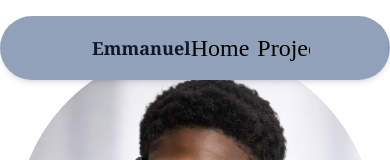
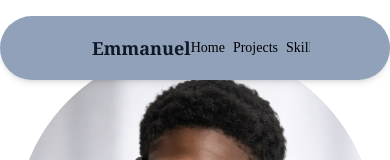
Before and after one commit to Emmanuelodey2/Porfolio, a Next.js app: page / in a window 390 px wide. Shown: the top 160 px of the page. Built offline with nearby package versions, Linux system fonts and the light colour scheme; a web font is replaced by a local one.

Commit message:
Adjust Navbar link text size for responsiveness

```diff
--- a/components/Navbar.tsx
+++ b/components/Navbar.tsx
@@ -33,7 +33,7 @@ const Navbar = () => {
               <Link
                 key={index}
                 href={items.path}
-                className="relative text-black group  hover:text-blue-900 transition-all duration-500"
+                className="relative text-black group text-sm md:text-lg hover:text-blue-900 transition-all duration-500"
               >
                                 <span className="absolute w-0 h-[2px] group-hover:w-full bottom-0 bg-blue-900 transition-all duration-500">
                                 </span>
```
